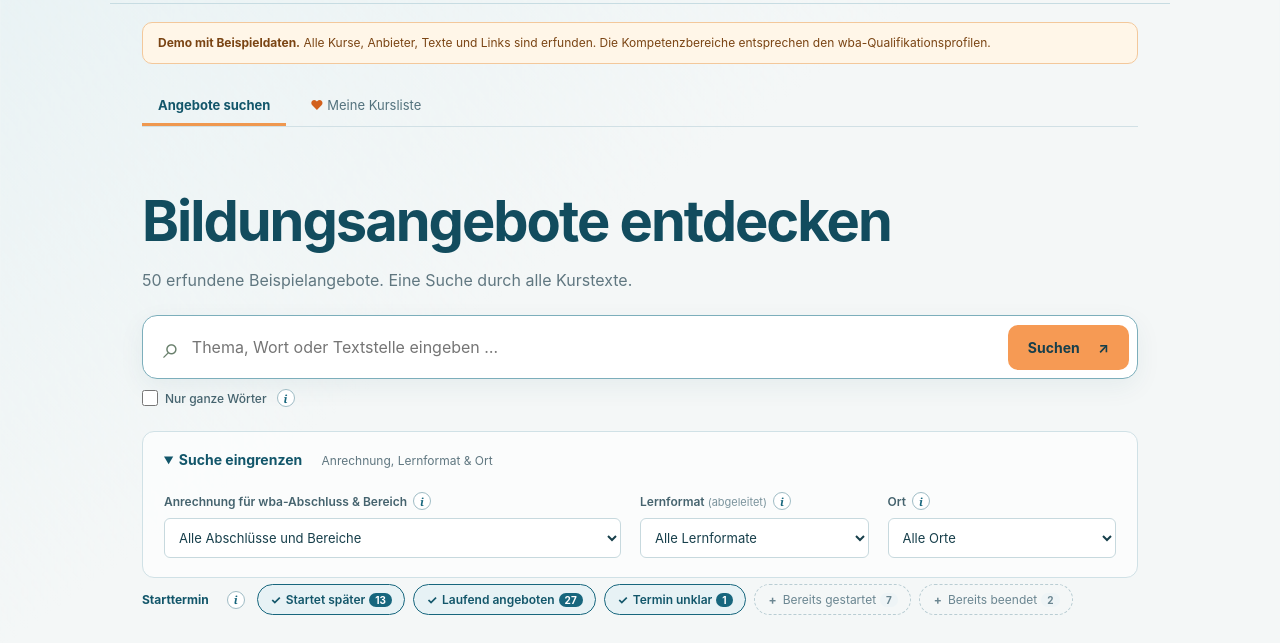
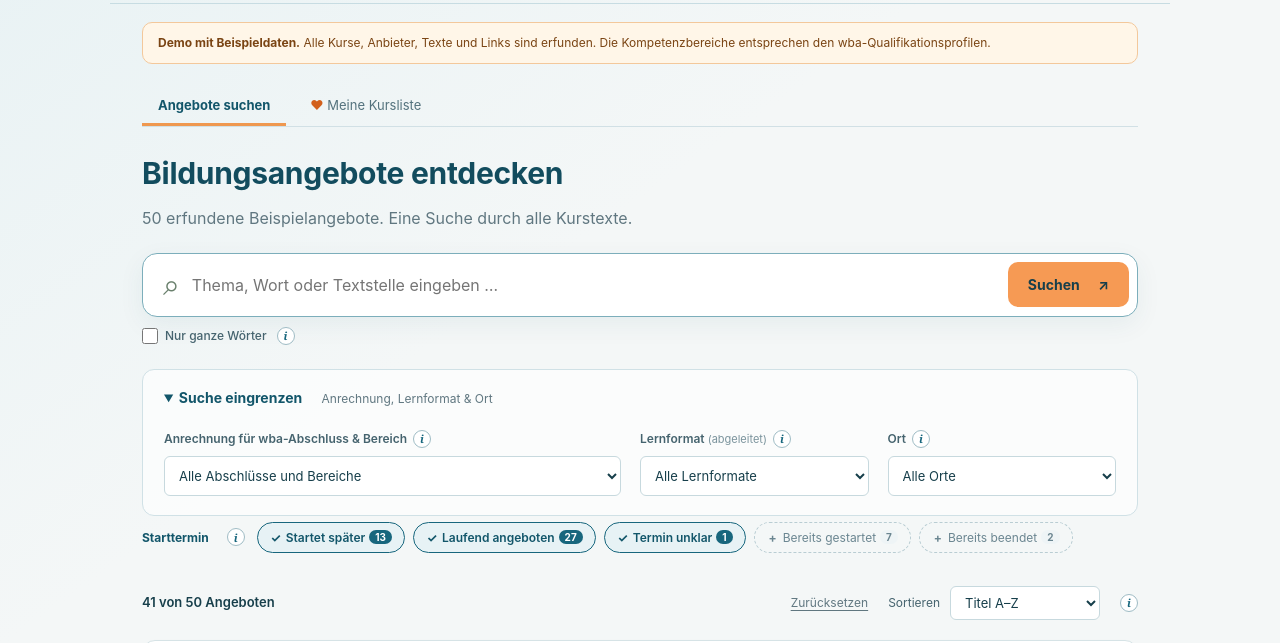
Before and after one commit to christlklirr/weiter-bilden-demo, a website: page index.html in a window 1280 px wide. Shown: the part 84-727 px from the top of the page. Drawn offline with Linux system fonts and the light colour scheme.

Commit message:
Kleinere Hauptüberschrift
Co-Authored-By: Claude Opus 5.5 <noreply@anthropic.com>

```diff
--- a/theme.css
+++ b/theme.css
@@ -60,4 +60,4 @@ h1{font-family:inherit;font-weight:750;letter-spacing:-2px;color:#124c5e;font-si
 
 .personal-row{flex-wrap:wrap;row-gap:8px}.status-buttons{flex-wrap:wrap}
 
-.intro h1{font-size:clamp(30px,8.5vw,56px);hyphens:auto;-webkit-hyphens:auto;overflow-wrap:break-word}
+.intro{padding-top:28px}.intro h1{font-size:clamp(22px,5vw,30px);line-height:1.25;letter-spacing:-.3px;margin:0 0 6px;hyphens:auto;-webkit-hyphens:auto;overflow-wrap:break-word}.intro p{margin-top:0}
```
